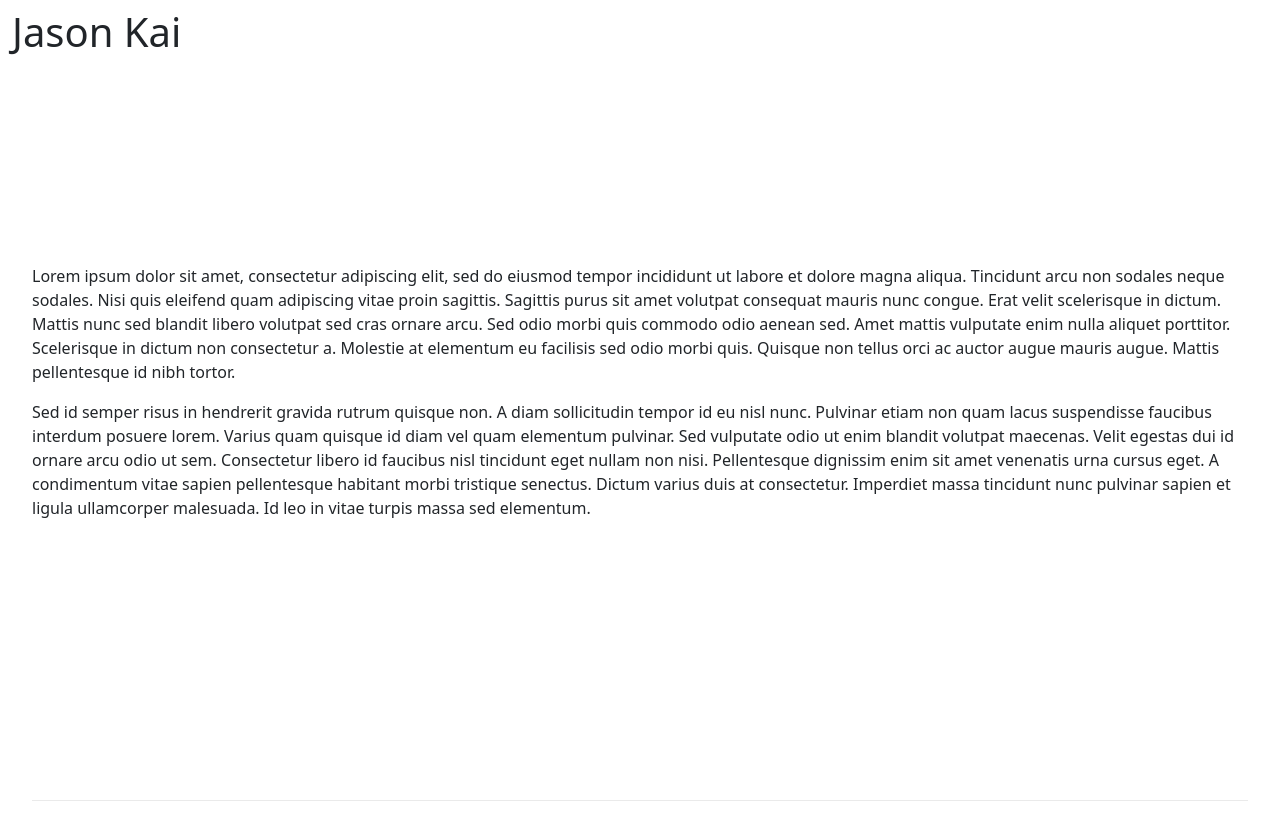
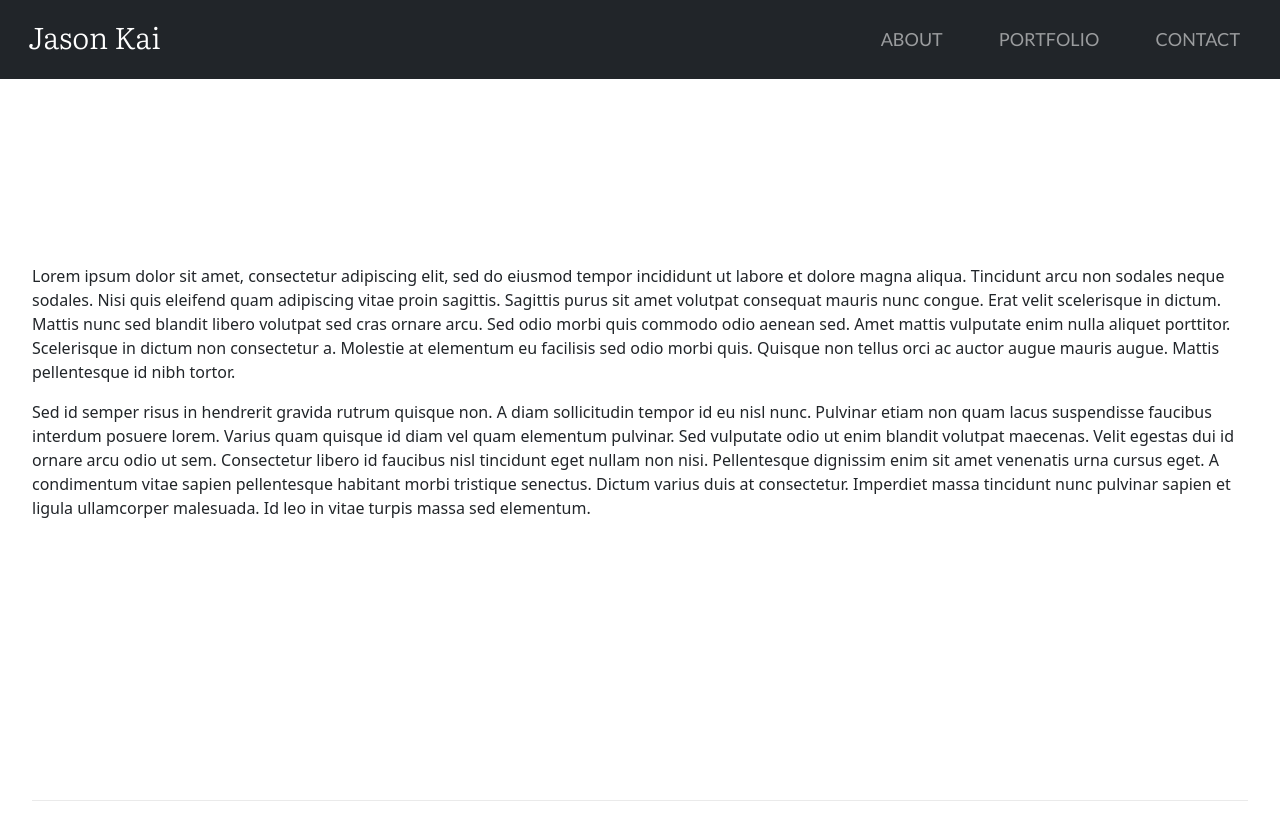
Before and after one commit to kaitj/kaitj.github.io, a Next.js app: page / in a window 1280 px wide. Shown: the top 840 px of the page. Built offline with nearby package versions, Linux system fonts and the light colour scheme.

Commit message:
update navbar fonts and css

```diff
--- a/components/navbar.tsx
+++ b/components/navbar.tsx
@@ -1,11 +1,9 @@
-import link from "next/link";
-
 export const NavBar = () => {
     return (
-        <nav className="navbar navbar-expand-lg navbar-dark fixed-top">
+        <nav className="navbar navbar-expand-lg navbar-dark bg-dark fixed-top">
             <div className="container-fluid">
                 {/* Brand Logo */}
-                <h1 className="logo">Jason Kai</h1>
+                <h1 className="navbar-brand">Jason Kai</h1>
 
                 {/* Hamburger */}
                 <button
@@ -20,11 +18,11 @@ export const NavBar = () => {
                     <span className="navbar-toggler-icon"></span>
                 </button>
 
-                <div className="collapse navbar-collapse" id='navbarNav'>
+                <div className="collapse navbar-collapse justify-content-end" id='navbarNav'>
                     <ul className="navbar-nav">
-                        <li className="nav-item"><a className="nav-link" href="#">About</a></li>
-                        <li className="nav-item"><a className="nav-link" href="#">Portfolio</a></li>
-                        <li className="nav-item"><a className="nav-link" href="#">Contact</a></li>
+                        <li className="nav-item"><a className="nav-link" href="#">about</a></li>
+                        <li className="nav-item"><a className="nav-link" href="#">portfolio</a></li>
+                        <li className="nav-item"><a className="nav-link" href="#">contact</a></li>
                     </ul>
                 </div>
             </div>
--- a/styles/globals.css
+++ b/styles/globals.css
@@ -1,3 +1,6 @@
+/* Fonts */
+@import url('https://fonts.googleapis.com/css2?family=Lato:wght@400&family=Literata:wght@300&display=swap');
+
 :root {
   /* Container */
   --container-padding: 0 2rem;
@@ -5,15 +8,40 @@
   /* Global colors */
   --bg-dark: rgb(30, 30, 30);
   --font: rgb(225, 225, 225);
+  --link-hover: rgba(255, 255, 255);
 }
 
 html,
 body {
-  /* background-color: var(--bg-dark); */
+  background-color: var(--bg-dark);
   padding: 0;
   margin: 0;
   font-family: -apple-system, BlinkMacSystemFont, Segoe UI, Roboto, Oxygen,
     Ubuntu, Cantarell, Fira Sans, Droid Sans, Helvetica Neue, sans-serif;
+}
+
+/* Navbar */
+.navbar-brand {
+  padding: 0 16px;
+  font-family: Literata;
+  font-size: 30px !important;
+}
+
+.nav-item {
+  padding: 10px 20px;
+}
+
+.nav-link {
+  text-transform: uppercase;
+  text-align: center;
+  font-family: Lato;
+  font-size: 18px !important;
+}
+
+.nav-link:hover {
+  color: var(--link-hover);
+  text-decoration: underline;
+  text-underline-offset: 6px;
 }
 
 a {
--- a/styles/globals.scss
+++ /dev/null
@@ -1 +0,0 @@
-@use "bootstrap/scss/bootstrap.scss";
```
